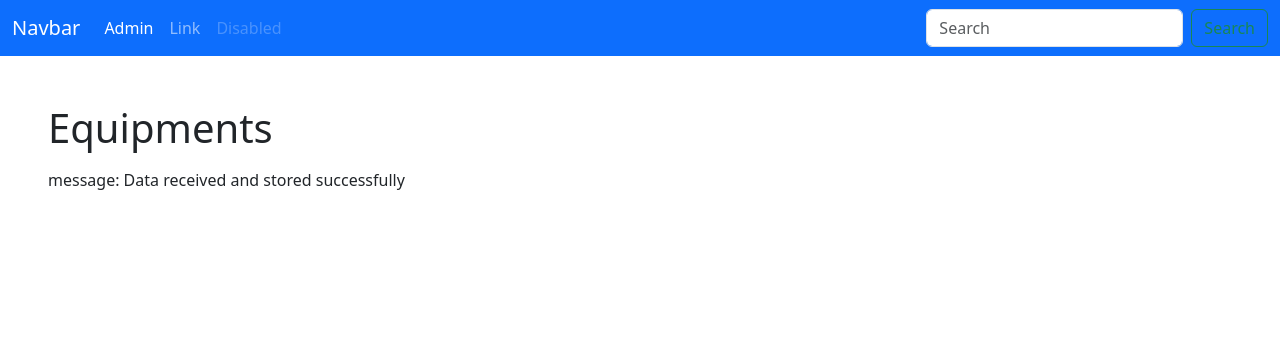
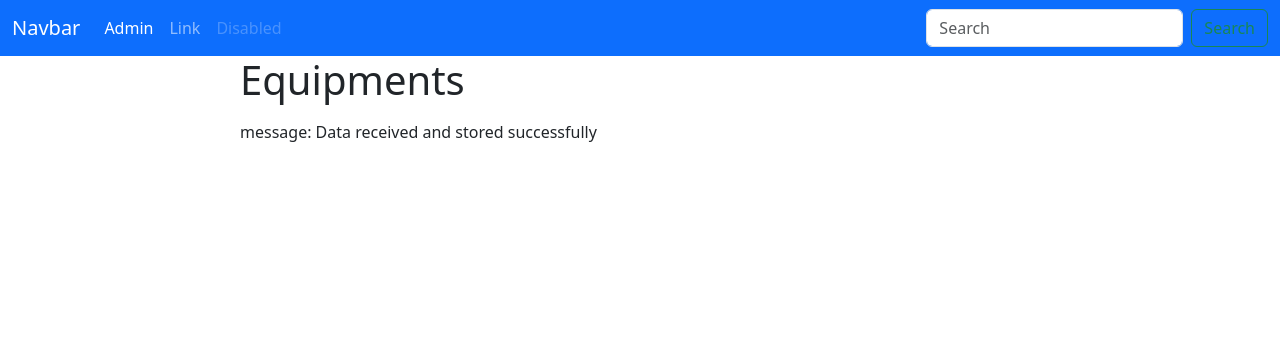
Before and after one commit to lucas-richards/django_arduino, a Django app: page / in a window 1280 px wide. Shown: the top 356 px of the page. Run offline with Django 4.2, Linux system fonts and the light colour scheme; data that the repository does not hold is empty; some libraries are stand-ins or nearby versions.

Commit message:
auto margin

```diff
--- a/equipments/templates/equipments/base.html
+++ b/equipments/templates/equipments/base.html
@@ -34,7 +34,7 @@
           </div>
         </div>
       </nav>
-      <div class="m-5" style="max-width: 800px;">
+      <div style="max-width: 800px;margin:0 auto">
           {% block content %}{% endblock %}
 
       </div>
```
